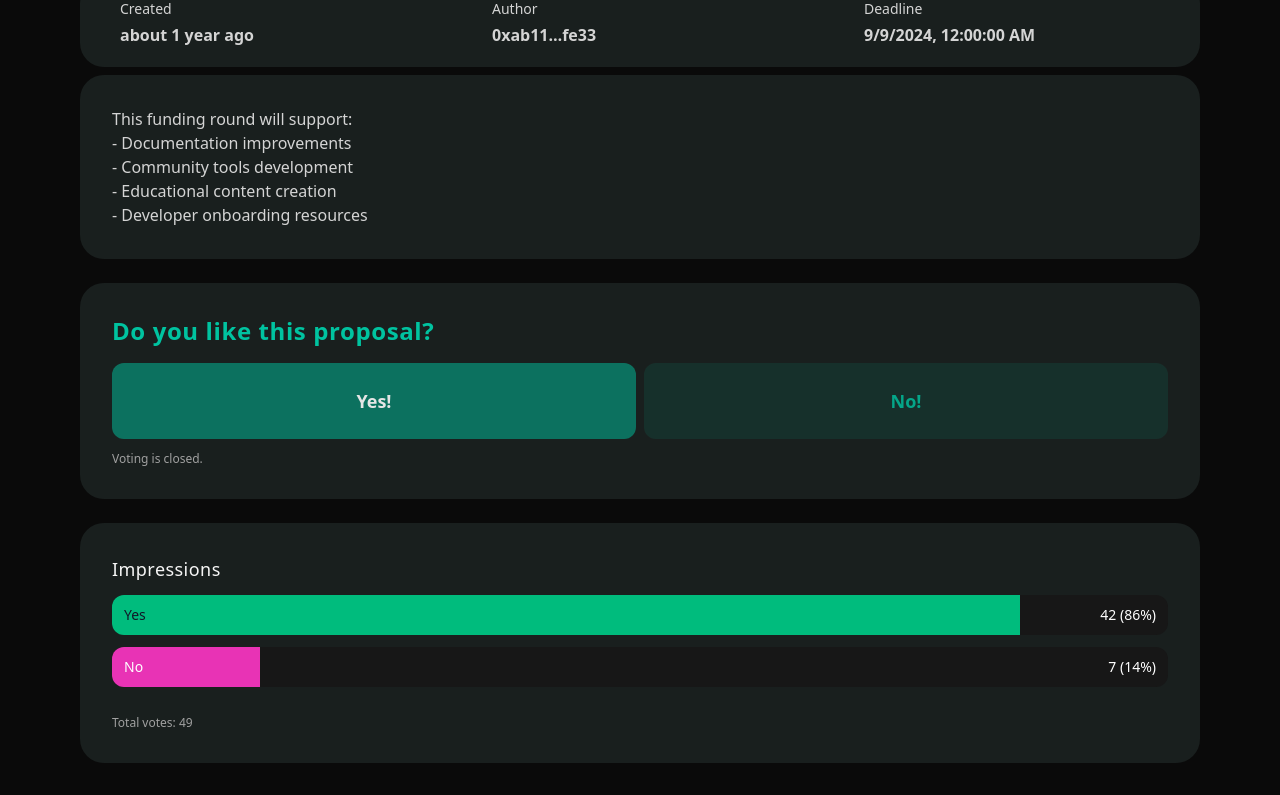
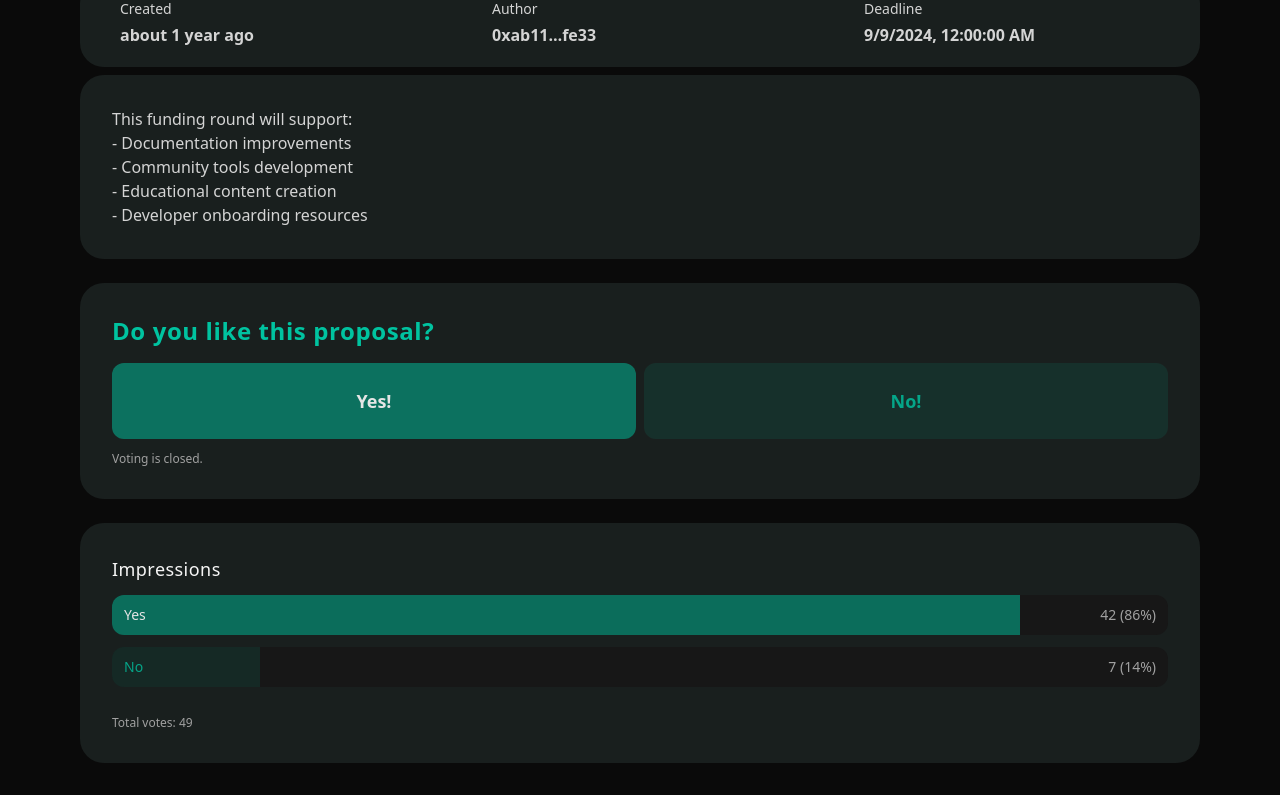
Before and after one commit to jillo-abdullahi/ballotBox, a React (Vite) app: page /proposal/10 in a window 1280 px wide. Shown: the part 342-1137 px from the top of the page. Built offline with nearby package versions, Linux system fonts and the light colour scheme.

Commit message:
fix: make small adjustments to proposal card and voting stats

```diff
--- a/src/components/ProposalCard.tsx
+++ b/src/components/ProposalCard.tsx
@@ -21,7 +21,7 @@ export default function ProposalCard({ proposal }: ProposalCardProps) {
   const { yesPct, noPct } = calculateVotingPercentages(proposal.yes, proposal.no);
 
   return (
-    <li className="group rounded-3xl bg-teal-bg/40 hover:bg-teal-bg/50 transition-all duration-200 relative overflow-hidden">
+    <li className="group rounded-3xl bg-teal-bg/50 hover:bg-teal-bg/60 transition-all duration-200 relative overflow-hidden">
       <Link
         to="/proposal/$id"
         params={{ id: proposal.id.toString() }}
@@ -72,12 +72,12 @@ export default function ProposalCard({ proposal }: ProposalCardProps) {
             {/* Progress bar with dual colors */}
             <div className="h-3 w-full rounded-full bg-neutral-800/50 overflow-hidden flex">
               <div
-                className="h-full bg-neutral-400 transition-[width] duration-500"
+                className="h-full bg-teal-text/50 transition-[width] duration-500"
                 style={{ width: `${yesPct}%` }}
                 title={`${yesPct}% yes (${proposal.yes} votes)`}
               />
               <div
-                className="h-full bg-neutral-600 transition-[width] duration-500"
+                className="h-full bg-teal-text/10 transition-[width] duration-500"
                 style={{ width: `${noPct}%` }}
                 title={`${noPct}% no (${proposal.no} votes)`}
               />
@@ -86,11 +86,11 @@ export default function ProposalCard({ proposal }: ProposalCardProps) {
             {/* Vote breakdown */}
             <div className="flex items-center justify-between text-xs">
               <div className="flex items-center gap-1">
-                <div className="w-2 h-2 rounded-full bg-neutral-400"></div>
+                <div className="w-2 h-2 rounded-full bg-teal-text/40"></div>
                 <span className="text-neutral-300">Yes: {proposal.yes} ({yesPct}%)</span>
               </div>
               <div className="flex items-center gap-1">
-                <div className="w-2 h-2 rounded-full bg-neutral-600"></div>
+                <div className="w-2 h-2 rounded-full bg-teal-text/20"></div>
                 <span className="text-neutral-300">No: {proposal.no} ({noPct}%)</span>
               </div>
             </div>
--- a/src/components/VotingStats.tsx
+++ b/src/components/VotingStats.tsx
@@ -14,23 +14,23 @@ export default function VotingStats({ yesVotes, noVotes }: VotingStatsProps) {
       <div className="mt-3 space-y-3">
           <div className="relative h-10 w-full rounded-xl bg-neutral-900 border-none overflow-hidden">
             <div
-              className="h-full bg-emerald-500 transition-[width] duration-500"
+              className="h-full bg-teal-text/50 transition-[width] duration-500"
               style={{ width: `${yesPct}%` }}
             />
             <div className="absolute inset-0 flex items-center justify-between px-3 text-sm font-medium">
-              <span className="text-gray-900 font-medium">Yes</span>
-              <span className="text-white">{yesVotes} ({yesPct}%)</span>
+              <span className="text-neutral-200 font-medium">Yes</span>
+              <span className="text-neutral-400">{yesVotes} ({yesPct}%)</span>
             </div>
           </div>
 
           <div className="relative h-10 w-full rounded-xl bg-neutral-900 border-none overflow-hidden">
             <div
-              className="h-full bg-red-text/90 transition-[width] duration-500"
+              className="h-full bg-teal-text/10 transition-[width] duration-500"
               style={{ width: `${noPct}%` }}
             />
             <div className="absolute inset-0 flex items-center justify-between px-3 text-sm font-medium">
-              <span className="text-white font-medium">No</span>
-              <span className="text-white">{noVotes} ({noPct}%)</span>
+              <span className="text-teal-text/80 font-medium">No</span>
+              <span className="text-neutral-400">{noVotes} ({noPct}%)</span>
             </div>
           </div>
 
```
